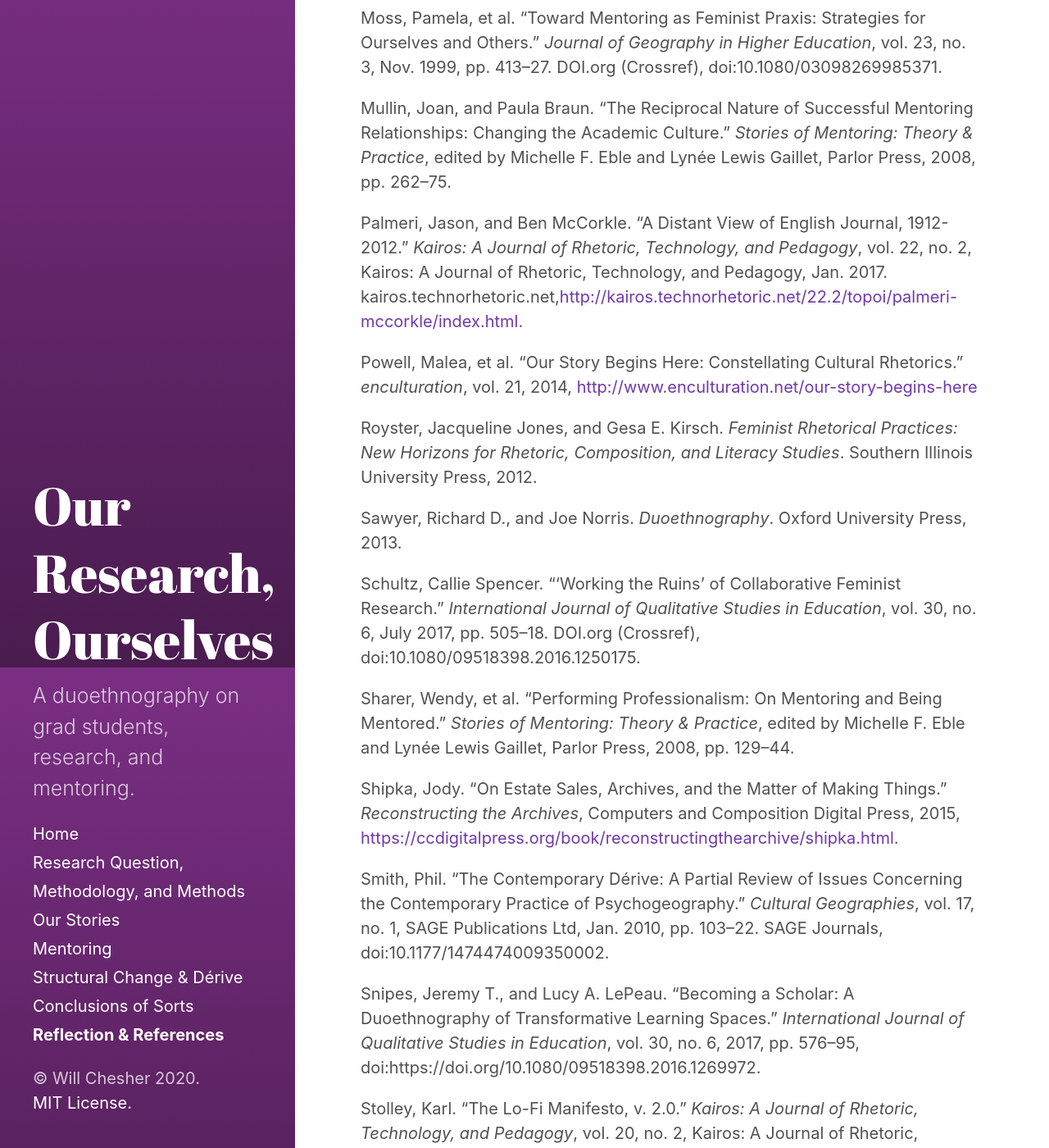
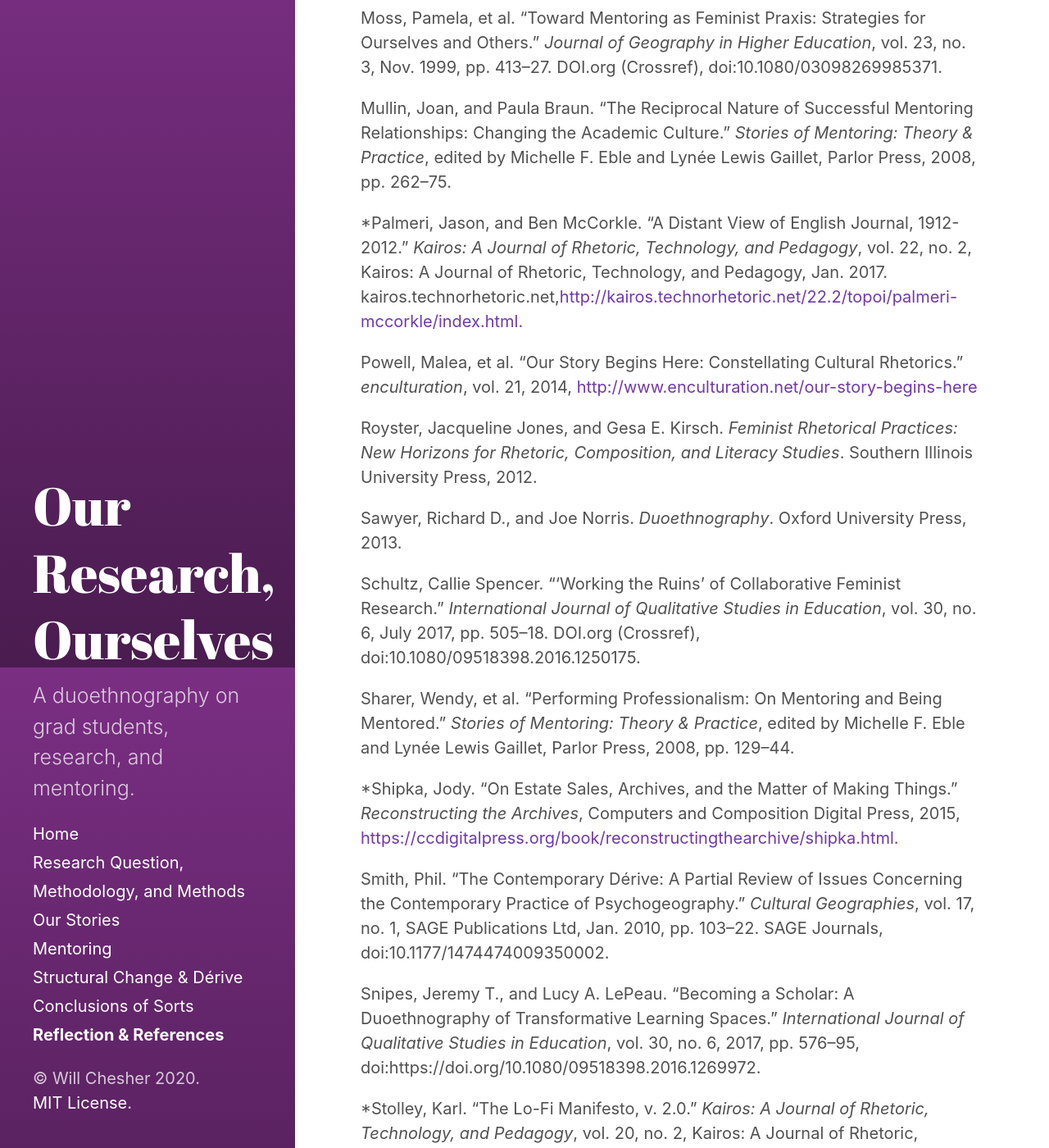
Before and after one commit to wschesher/our-research-ourselves, a Jekyll site: the page built from reflection-and-resources.html, in a window 1280 px wide and 1400 px high, scrolled down 3686 px. Shown: the whole window at 82% size. Built offline with Jekyll 4.4.1, drawn with Linux system fonts in a browser that asks for light colours; part of the change alters nothing that is shown; some of the changed text lies outside the part shown.

```diff
--- a/reflection-and-resources.html
+++ b/reflection-and-resources.html
@@ -14,7 +14,7 @@ sidebar_sort_order: 7
 
 <h2>References</h2>
 <p>Adams, Megan, et al. “TechnoFeminism: (Re)Generations and Intersectional Futures.” <i>Computers and Composition Online</i>, 2019, <a href="http://cconlinejournal.org/techfem_si/07_multivocal/index.html">http://cconlinejournal.org/techfem_si/07_multivocal/index.html.</a></p>
-<p>Arola, Kristin L. “The Design of Web 2.0: The Rise of the Template, the Fall of Design.” <i>Computers and Composition</i>, vol. 27, 2010, pp. 4–14, doi:10.1016/j.compcom.2009.11.004.</p>
+<p>*Arola, Kristin L. “The Design of Web 2.0: The Rise of the Template, the Fall of Design.” <i>Computers and Composition</i>, vol. 27, 2010, pp. 4–14, doi:10.1016/j.compcom.2009.11.004.</p>
 <p>Baake, Ken, et al. “Mentorship, Collegiality, and Friendship: Making Our Marks as Professionals.” <i>Stories of Mentoring: Theory & Practice</i>, edited by Michelle F. Eble and Lynée Lewis Gaillet, Parlor Press, 2008, pp. 52–66.</p>
 <p>Breault, Rick A. “Emerging Issues in Duoethnography.” <i>International Journal of Qualitative Studies in Education</i>, vol. 29, no. 6, 2016, pp. 777–94, doi:http://dx.doi.org/10.1080/09518398.2016.1162866.</p>
 <p>Bridger, Alexander John. “Psychogeography and Feminist Methodology.” <i>Feminism & Psychology</i>, vol. 23, no. 3, SAGE Publications Ltd, Aug. 2013, pp. 285–98. SAGE Journals, doi:10.1177/0959353513481783.</p>
@@ -43,13 +43,15 @@ sidebar_sort_order: 7
 <p>Moore, Julia, et al. “The Light and Shadow of Feminist Research Mentorship: A Collaborative Autoethnography of Faculty-Student Research.” <i>Journal of Research Practice</i>, vol. 9, no. 2, 2013, p. 24.</p>
 <p>Moss, Pamela, et al. “Toward Mentoring as Feminist Praxis: Strategies for Ourselves and Others.” <i>Journal of Geography in Higher Education</i>, vol. 23, no. 3, Nov. 1999, pp. 413–27. DOI.org (Crossref), doi:10.1080/03098269985371.</p>
 <p>Mullin, Joan, and Paula Braun. “The Reciprocal Nature of Successful Mentoring Relationships: Changing the Academic Culture.” <i>Stories of Mentoring: Theory & Practice</i>, edited by Michelle F. Eble and Lynée Lewis Gaillet, Parlor Press, 2008, pp. 262–75.</p>
-<p>Palmeri, Jason, and Ben McCorkle. “A Distant View of English Journal, 1912-2012.” <i>Kairos: A Journal of Rhetoric, Technology, and Pedagogy</i>, vol. 22, no. 2, Kairos: A Journal of Rhetoric, Technology, and Pedagogy, Jan. 2017. kairos.technorhetoric.net,<a href="http://kairos.technorhetoric.net/22.2/topoi/palmeri-mccorkle/index.html">http://kairos.technorhetoric.net/22.2/topoi/palmeri-mccorkle/index.html.</a></p>
+<p>*Palmeri, Jason, and Ben McCorkle. “A Distant View of English Journal, 1912-2012.” <i>Kairos: A Journal of Rhetoric, Technology, and Pedagogy</i>, vol. 22, no. 2, Kairos: A Journal of Rhetoric, Technology, and Pedagogy, Jan. 2017. kairos.technorhetoric.net,<a href="http://kairos.technorhetoric.net/22.2/topoi/palmeri-mccorkle/index.html">http://kairos.technorhetoric.net/22.2/topoi/palmeri-mccorkle/index.html.</a></p>
 <p>Powell, Malea, et al. “Our Story Begins Here: Constellating Cultural Rhetorics.” <i>enculturation</i>, vol. 21, 2014, <a href="http://www.enculturation.net/our-story-begins-here">http://www.enculturation.net/our-story-begins-here</a></p>
 <p>Royster, Jacqueline Jones, and Gesa E. Kirsch. <i>Feminist Rhetorical Practices: New Horizons for Rhetoric, Composition, and Literacy Studies</i>. Southern Illinois University Press, 2012.</p>
 <p>Sawyer, Richard D., and Joe Norris. <i>Duoethnography</i>. Oxford University Press, 2013.</p>
 <p>Schultz, Callie Spencer. “‘Working the Ruins’ of Collaborative Feminist Research.” <i>International Journal of Qualitative Studies in Education</i>, vol. 30, no. 6, July 2017, pp. 505–18. DOI.org (Crossref), doi:10.1080/09518398.2016.1250175.</p>
 <p>Sharer, Wendy, et al. “Performing Professionalism: On Mentoring and Being Mentored.” <i>Stories of Mentoring: Theory & Practice</i>, edited by Michelle F. Eble and Lynée Lewis Gaillet, Parlor Press, 2008, pp. 129–44.</p>
-<p>Shipka, Jody. “On Estate Sales, Archives, and the Matter of Making Things.” <i>Reconstructing the Archives</i>, Computers and Composition Digital Press, 2015, <a href="https://ccdigitalpress.org/book/reconstructingthearchive/shipka.html">https://ccdigitalpress.org/book/reconstructingthearchive/shipka.html.</a></p>
+<p>*Shipka, Jody. “On Estate Sales, Archives, and the Matter of Making Things.” <i>Reconstructing the Archives</i>, Computers and Composition Digital Press, 2015, <a href="https://ccdigitalpress.org/book/reconstructingthearchive/shipka.html">https://ccdigitalpress.org/book/reconstructingthearchive/shipka.html.</a></p>
 <p>Smith, Phil. “The Contemporary Dérive: A Partial Review of Issues Concerning the Contemporary Practice of Psychogeography.” <i>Cultural Geographies</i>, vol. 17, no. 1, SAGE Publications Ltd, Jan. 2010, pp. 103–22. SAGE Journals, doi:10.1177/1474474009350002.</p>
 <p>Snipes, Jeremy T., and Lucy A. LePeau. “Becoming a Scholar: A Duoethnography of Transformative Learning Spaces.” <i>International Journal of Qualitative Studies in Education</i>, vol. 30, no. 6, 2017, pp. 576–95, doi:https://doi.org/10.1080/09518398.2016.1269972.</p>
-<p>Stolley, Karl. “The Lo-Fi Manifesto, v. 2.0.” <i>Kairos: A Journal of Rhetoric, Technology, and Pedagogy</i>, vol. 20, no. 2, Kairos: A Journal of Rhetoric, Technology, and Pedagogy, Jan. 2016, <a href="http://kairos.technorhetoric.net/20.2/inventio/stolley/">http://kairos.technorhetoric.net/20.2/inventio/stolley/.</a></p>
+<p>*Stolley, Karl. “The Lo-Fi Manifesto, v. 2.0.” <i>Kairos: A Journal of Rhetoric, Technology, and Pedagogy</i>, vol. 20, no. 2, Kairos: A Journal of Rhetoric, Technology, and Pedagogy, Jan. 2016, <a href="http://kairos.technorhetoric.net/20.2/inventio/stolley/">http://kairos.technorhetoric.net/20.2/inventio/stolley/.</a></p>
+
+<p>The use of an asterisk indicates a work cited in the <i>Reflection</i> video above.</p>
```
